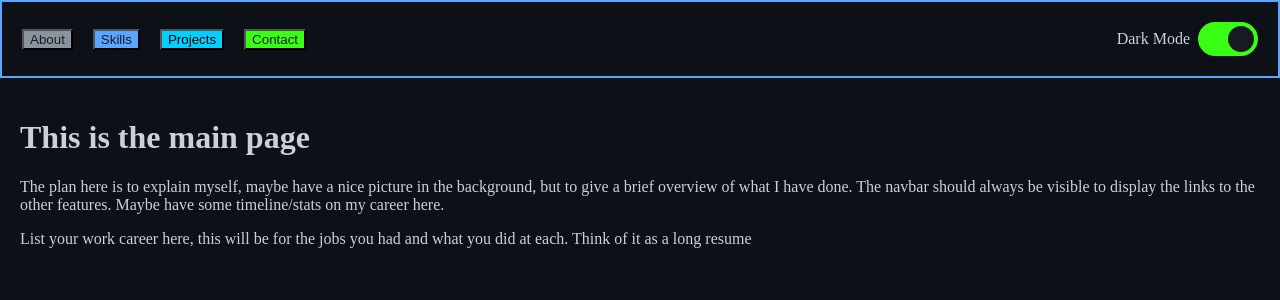
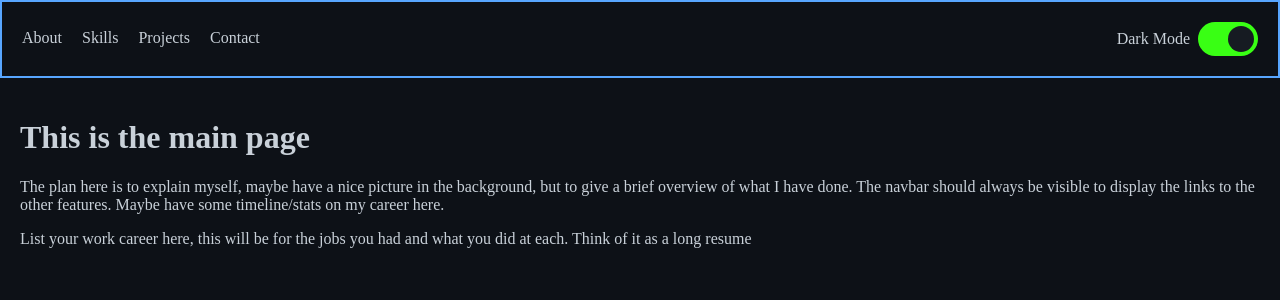
Before and after one commit to cortex05/dan-portfolio, a React (Vite) app: page / in a window 1280 px wide. Shown: the top 300 px of the page. Built offline with nearby package versions, Linux system fonts and the light colour scheme.

Commit message:
feat: made nav buttons links

```diff
--- a/src/components/Header/Header.module.css
+++ b/src/components/Header/Header.module.css
@@ -4,6 +4,8 @@
   justify-content: space-between;
   align-items: center;
   padding: var(--padding-small);
+  background: var(--color-bg);
+  color: var(--color-text);
 
   border: 2px solid var(--color-primary);
 }
@@ -12,10 +14,22 @@
   display: flex;
   flex-direction: row;
   padding-bottom: var(--padding-small);
-  gap: 20px;
+  gap: 10px;
 }
 
-.one {
+.navLinks span {
+  margin-right: 10px;
+  transition: .7s;
+  border-bottom: 2px solid var(--color-bg);
+  /* background: var(--color-bg);
+  color: var(--color-text); */
+}
+
+.navLinks span:hover {
+  border-bottom: 2px solid var(--color-primary);
+}
+
+/* .one {
   background-color: var(--color-muted);
   color: var(--color-surface);
 }
@@ -42,7 +56,7 @@
 
 .six {
   background-color: var(--color-code-bg);
-}
+} */
 
 @media only screen and (min-width: 481px) {
   .headerBody {
--- a/src/components/Header/Header.tsx
+++ b/src/components/Header/Header.tsx
@@ -9,10 +9,10 @@ const Header = () => {
     <>
       <div className={styles.headerBody}>
         <div className={styles.navLinks}>
-          <button onClick={() => navigate("/")} className={styles.one}>About</button>
-          <button onClick={() => navigate("/skills")} className={styles.two}>Skills</button>
-          <button onClick={() => navigate("/projects")} className={styles.three}>Projects</button>
-          <button onClick={() => navigate("/contact")} className={styles.four}>Contact</button>
+          <span onClick={() => navigate("/")} className={styles.one}>About</span>
+          <span onClick={() => navigate("/skills")} className={styles.two}>Skills</span>
+          <span onClick={() => navigate("/projects")} className={styles.three}>Projects</span>
+          <span onClick={() => navigate("/contact")} className={styles.four}>Contact</span>
 
           {/* <button onClick={() => navigate("/contact")} className={styles.five}>Contact</button>
           <button onClick={() => navigate("/contact")} className={styles.six}>Contact</button> */}
```
